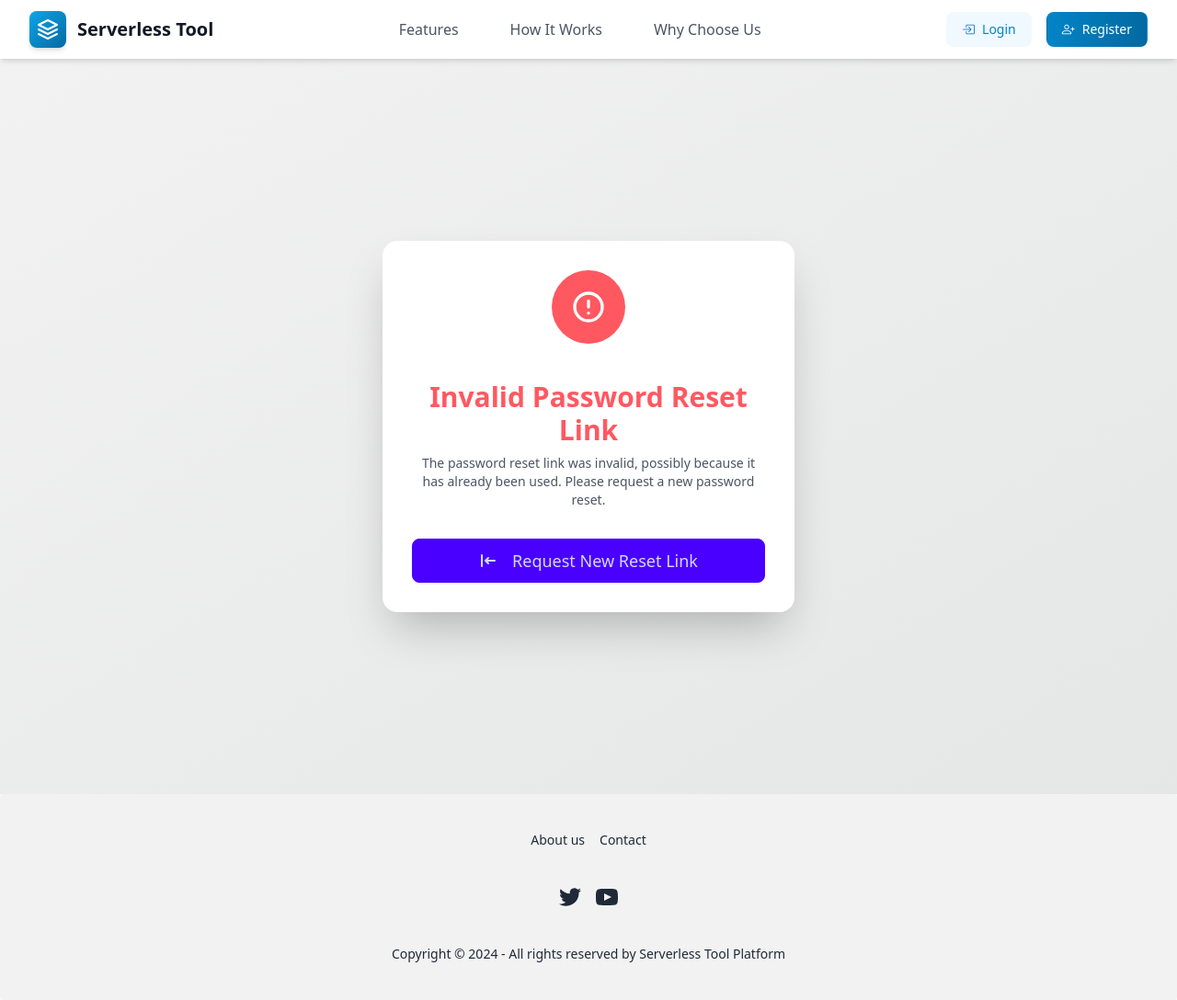
After one commit to daovietanh190499/ServerlessTool, a Django app: template tool_dashboard/dashboard/templates/dashboard/password_reset_confirm.html in a window 1280 px wide. The commit adds this page. Shown: the whole page at 92% size. Run offline with Django 5.2, Linux system fonts and the light colour scheme; the template is opened without the code that fills it, so the values that code supplies are empty; some libraries are stand-ins or nearby versions.

Commit message:
Update django authentication/reset password page

```diff
--- a/tool_dashboard/dashboard/templates/dashboard/login.html
+++ b/tool_dashboard/dashboard/templates/dashboard/login.html
@@ -81,7 +81,7 @@
                 </div>
 
                 <div class="text-sm">
-                    <a href="#" class="font-medium text-primary hover:text-primary-focus transition-colors duration-200">
+                    <a href="{% url 'password_reset' %}" class="font-medium text-primary hover:text-primary-focus transition-colors duration-200">
                         Forgot password?
                     </a>
                 </div>
--- /dev/null
+++ b/tool_dashboard/dashboard/templates/dashboard/password_reset_confirm.html
@@ -0,0 +1,114 @@
+{% extends "base.html" %}
+{% load static %}
+
+{% block content %}
+<div class="min-h-screen bg-gradient-to-br from-base-200 to-base-300 flex items-center justify-center py-12 px-4 sm:px-6 lg:px-8">
+    <div class="max-w-md w-full space-y-8 bg-base-100 p-8 rounded-2xl shadow-2xl">
+        {% if validlink %}
+            <!-- Logo and Welcome Section -->
+            <div class="text-center">
+                <div class="flex justify-center">
+                    <div class="w-20 h-20 bg-primary rounded-full flex items-center justify-center mb-4">
+                        <svg class="w-10 h-10 text-white" xmlns="http://www.w3.org/2000/svg" fill="none" viewBox="0 0 24 24" stroke="currentColor">
+                            <path stroke-linecap="round" stroke-linejoin="round" stroke-width="2" d="M15 7a2 2 0 012 2m4 0a6 6 0 01-7.743 5.743L11 17H9v2H7v2H4a1 1 0 01-1-1v-2.586a1 1 0 01.293-.707l5.964-5.964A6 6 0 1121 9z" />
+                        </svg>
+                    </div>
+                </div>
+                <h2 class="mt-6 text-center text-3xl font-extrabold text-gray-900">
+                    Set New Password
+                </h2>
+            </div>
+
+            <!-- Reset Form -->
+            <form class="mt-8 space-y-6" method="post">
+                {% csrf_token %}
+                {% if form.errors %}
+                <div class="alert alert-error shadow-lg">
+                    <svg xmlns="http://www.w3.org/2000/svg" class="stroke-current shrink-0 h-6 w-6" fill="none" viewBox="0 0 24 24">
+                        <path stroke-linecap="round" stroke-linejoin="round" stroke-width="2" d="M10 14l2-2m0 0l2-2m-2 2l-2-2m2 2l2 2m7-2a9 9 0 11-18 0 9 9 0 0118 0z" />
+                    </svg>
+                    <span>Please correct the errors below.</span>
+                </div>
+                {% endif %}
+
+                <!-- New Password Field -->
+                <div class="form-control">
+                    <label class="label">
+                        <span class="label-text font-medium">New Password</span>
+                    </label>
+                    <div class="relative">
+                        <div class="absolute inset-y-0 left-0 pl-3 flex items-center pointer-events-none">
+                            <svg class="h-5 w-5 text-gray-400" xmlns="http://www.w3.org/2000/svg" viewBox="0 0 20 20" fill="currentColor">
+                                <path fill-rule="evenodd" d="M5 9V7a5 5 0 0110 0v2a2 2 0 012 2v5a2 2 0 01-2 2H5a2 2 0 01-2-2v-5a2 2 0 012-2zm8-2v2H7V7a3 3 0 016 0z" clip-rule="evenodd" />
+                            </svg>
+                        </div>
+                        <input type="password" name="new_password1" id="id_new_password1" required
+                               class="input input-bordered w-full pl-10 focus:input-primary"
+                               placeholder="Enter new password">
+                    </div>
+                    {% if form.new_password1.help_text %}
+                        <div class="label">
+                            <span class="label-text-alt">{{ form.new_password1.help_text|safe }}</span>
+                        </div>
+                    {% endif %}
+                </div>
+
+                <!-- Confirm Password Field -->
+                <div class="form-control">
+                    <label class="label">
+                        <span class="label-text font-medium">Confirm New Password</span>
+                    </label>
+                    <div class="relative">
+                        <div class="absolute inset-y-0 left-0 pl-3 flex items-center pointer-events-none">
+                            <svg class="h-5 w-5 text-gray-400" xmlns="http://www.w3.org/2000/svg" viewBox="0 0 20 20" fill="currentColor">
+                                <path fill-rule="evenodd" d="M5 9V7a5 5 0 0110 0v2a2 2 0 012 2v5a2 2 0 01-2 2H5a2 2 0 01-2-2v-5a2 2 0 012-2zm8-2v2H7V7a3 3 0 016 0z" clip-rule="evenodd" />
+                            </svg>
+                        </div>
+                        <input type="password" name="new_password2" id="id_new_password2" required
+                               class="input input-bordered w-full pl-10 focus:input-primary"
+                               placeholder="Confirm new password">
+                    </div>
+                </div>
+
+                <!-- Submit Button -->
+                <div>
+                    <button type="submit"
+                            class="btn btn-primary w-full h-12 text-lg font-medium hover:btn-primary-focus transition-colors duration-200">
+                        <svg class="w-5 h-5 mr-2" xmlns="http://www.w3.org/2000/svg" viewBox="0 0 20 20" fill="currentColor">
+                            <path fill-rule="evenodd" d="M3 3a1 1 0 011 1v12a1 1 0 11-2 0V4a1 1 0 011-1zm7.707 3.293a1 1 0 010 1.414L9.414 9H17a1 1 0 110 2H9.414l1.293 1.293a1 1 0 01-1.414 1.414l-3-3a1 1 0 010-1.414l3-3a1 1 0 011.414 0z" clip-rule="evenodd" />
+                        </svg>
+                        Change Password
+                    </button>
+                </div>
+            </form>
+        {% else %}
+            <!-- Invalid Link Message -->
+            <div class="text-center">
+                <div class="flex justify-center">
+                    <div class="w-20 h-20 bg-error rounded-full flex items-center justify-center mb-4">
+                        <svg class="w-10 h-10 text-white" xmlns="http://www.w3.org/2000/svg" fill="none" viewBox="0 0 24 24" stroke="currentColor">
+                            <path stroke-linecap="round" stroke-linejoin="round" stroke-width="2" d="M12 8v4m0 4h.01M21 12a9 9 0 11-18 0 9 9 0 0118 0z" />
+                        </svg>
+                    </div>
+                </div>
+                <h2 class="mt-6 text-center text-3xl font-extrabold text-error">
+                    Invalid Password Reset Link
+                </h2>
+                <p class="mt-2 text-center text-sm text-gray-600">
+                    The password reset link was invalid, possibly because it has already been used.
+                    Please request a new password reset.
+                </p>
+                <div class="mt-8">
+                    <a href="{% url 'password_reset' %}"
+                       class="btn btn-primary w-full h-12 text-lg font-medium hover:btn-primary-focus transition-colors duration-200">
+                        <svg class="w-5 h-5 mr-2" xmlns="http://www.w3.org/2000/svg" viewBox="0 0 20 20" fill="currentColor">
+                            <path fill-rule="evenodd" d="M3 3a1 1 0 011 1v12a1 1 0 11-2 0V4a1 1 0 011-1zm7.707 3.293a1 1 0 010 1.414L9.414 9H17a1 1 0 110 2H9.414l1.293 1.293a1 1 0 01-1.414 1.414l-3-3a1 1 0 010-1.414l3-3a1 1 0 011.414 0z" clip-rule="evenodd" />
+                        </svg>
+                        Request New Reset Link
+                    </a>
+                </div>
+            </div>
+        {% endif %}
+    </div>
+</div>
+{% endblock %}
--- a/tool_dashboard/tool_dashboard/urls.py
+++ b/tool_dashboard/tool_dashboard/urls.py
@@ -25,6 +25,11 @@ urlpatterns = [
     path('login/', CustomLoginView.as_view(), name='login'),
     path('register/', RegisterView.as_view(), name='register'),
     path('logout/', logout_view, name='logout'),
+    # Password reset URLs
+    path('password_reset/', auth_views.PasswordResetView.as_view(template_name='dashboard/password_reset.html'), name='password_reset'),
+    path('password_reset/done/', auth_views.PasswordResetDoneView.as_view(template_name='dashboard/password_reset_done.html'), name='password_reset_done'),
+    path('reset/<uidb64>/<token>/', auth_views.PasswordResetConfirmView.as_view(template_name='dashboard/password_reset_confirm.html'), name='password_reset_confirm'),
+    path('reset/done/', auth_views.PasswordResetCompleteView.as_view(template_name='dashboard/password_reset_complete.html'), name='password_reset_complete'),
     path('dashboard/', include('dashboard.urls')),
     path('api/', include('api.urls')),
 ]
```
Also changed, not shown: tool_dashboard/dashboard/templates/dashboard/password_reset.html (added, +77 -0 lines), tool_dashboard/dashboard/templates/dashboard/password_reset_complete.html (added, +25 -0 lines), tool_dashboard/dashboard/templates/dashboard/password_reset_done.html (added, +41 -0 lines), tool_dashboard/tool_dashboard/settings.py (+19 -0 lines).
